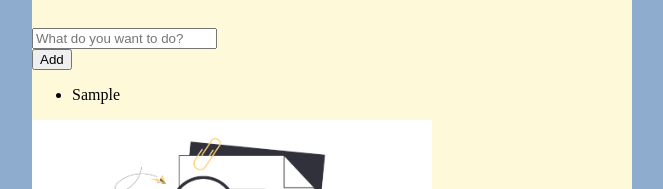
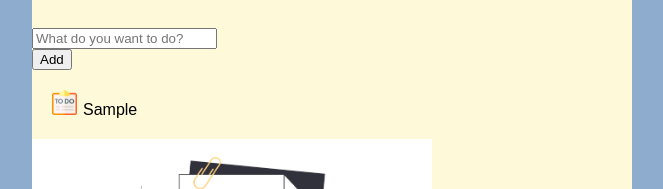
Before and after one commit to LKovalova/ToDoList, a React (Create React App) app in the folder todo-list/: page / in a window 1280 px wide. Both pictures are taken after typing "Sample" into the empty fields and a click on the button "Add". Shown: the part 376-565 px from the top of the page, without its empty margins (308-971 px from the left). Built offline with nearby package versions, Linux system fonts and the light colour scheme.

Commit message:
Implemented crossed tasks in the list, added icon to each task

```diff
--- a/todo-list/src/App.css
+++ b/todo-list/src/App.css
@@ -8,3 +8,19 @@ body {
     width: 600px;
     margin: 20px auto;
 }
+
+.crossed {
+  text-decoration: line-through 2px red;
+  background-color: #f0f0f0;
+}
+
+ul, li{
+  list-style-type: none;
+  padding: 10px;
+  margin: 0;
+  font-family: "Montserrat", sans-serif;
+}
+
+li img {
+  margin-right: 6px;
+}
--- a/todo-list/src/ToDoList.js
+++ b/todo-list/src/ToDoList.js
@@ -1,4 +1,5 @@
 import { Component } from "react";
+import check from "./logo.png";
 
 export class ToDoList extends Component {
   state = {
@@ -11,9 +12,18 @@ export class ToDoList extends Component {
   }
 
   addItem(input) {
-    let listArray = this.state.list;
-    listArray.push(input);
-    this.setState({ list: listArray, input: "" });
+    if (input === "") {
+      alert("Please enter a task");
+    } else {
+      let listArray = this.state.list;
+      listArray.push(input);
+      this.setState({ list: listArray, input: "" });
+    }
+  }
+
+  crossedWord(event) {
+    const li = event.target;
+    li.classList.toggle("crossed");
   }
 
   render() {
@@ -34,7 +44,10 @@ export class ToDoList extends Component {
         </div>
         <ul>
           {this.state.list.map((item, index) => (
-            <li key={index}>{item}</li>
+            <li onClick={this.crossedWord} key={index}>
+              <img src={check} width="25px" />
+              {item}
+            </li>
           ))}
         </ul>
       </div>
```
Also changed, not shown: todo-list/src/logo.png (added).
